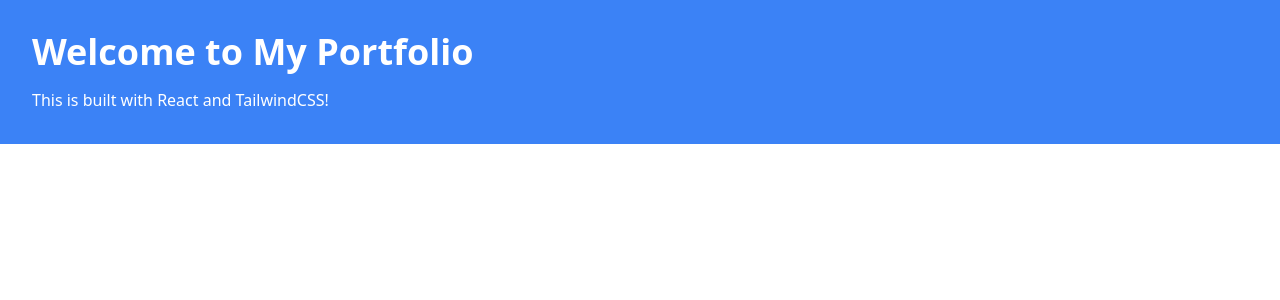
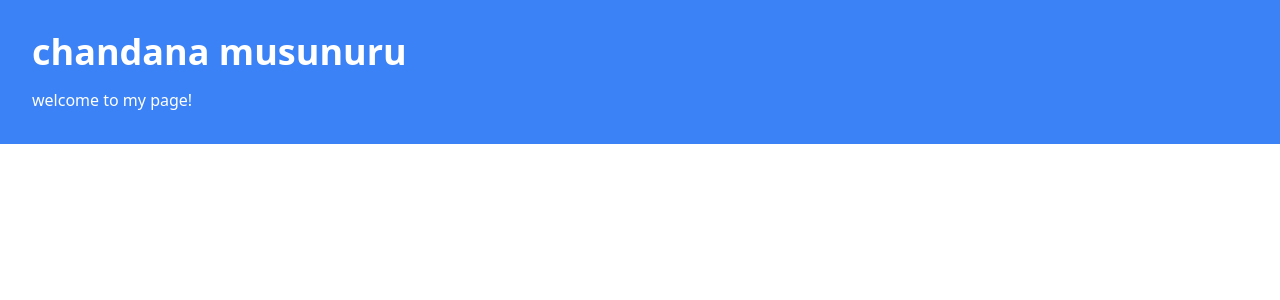
Before and after one commit to chandana-musunuru/portfolio, a React (Vite) app in the folder my-portfolio/: page / in a window 1280 px wide. Shown: the top 300 px of the page. Built offline with nearby package versions, Linux system fonts and the light colour scheme.

Commit message:
app changed

```diff
--- a/my-portfolio/src/App.jsx
+++ b/my-portfolio/src/App.jsx
@@ -4,8 +4,8 @@
 function App() {
   return (
     <div className="bg-blue-500 text-white p-8">
-      <h1 className="text-4xl font-bold">Welcome to My Portfolio</h1>
-      <p className="mt-4">This is built with React and TailwindCSS!</p>
+      <h1 className="text-4xl font-bold">chandana musunuru</h1>
+      <p className="mt-4">welcome to my page!</p>
     </div>
   );
 }
```
